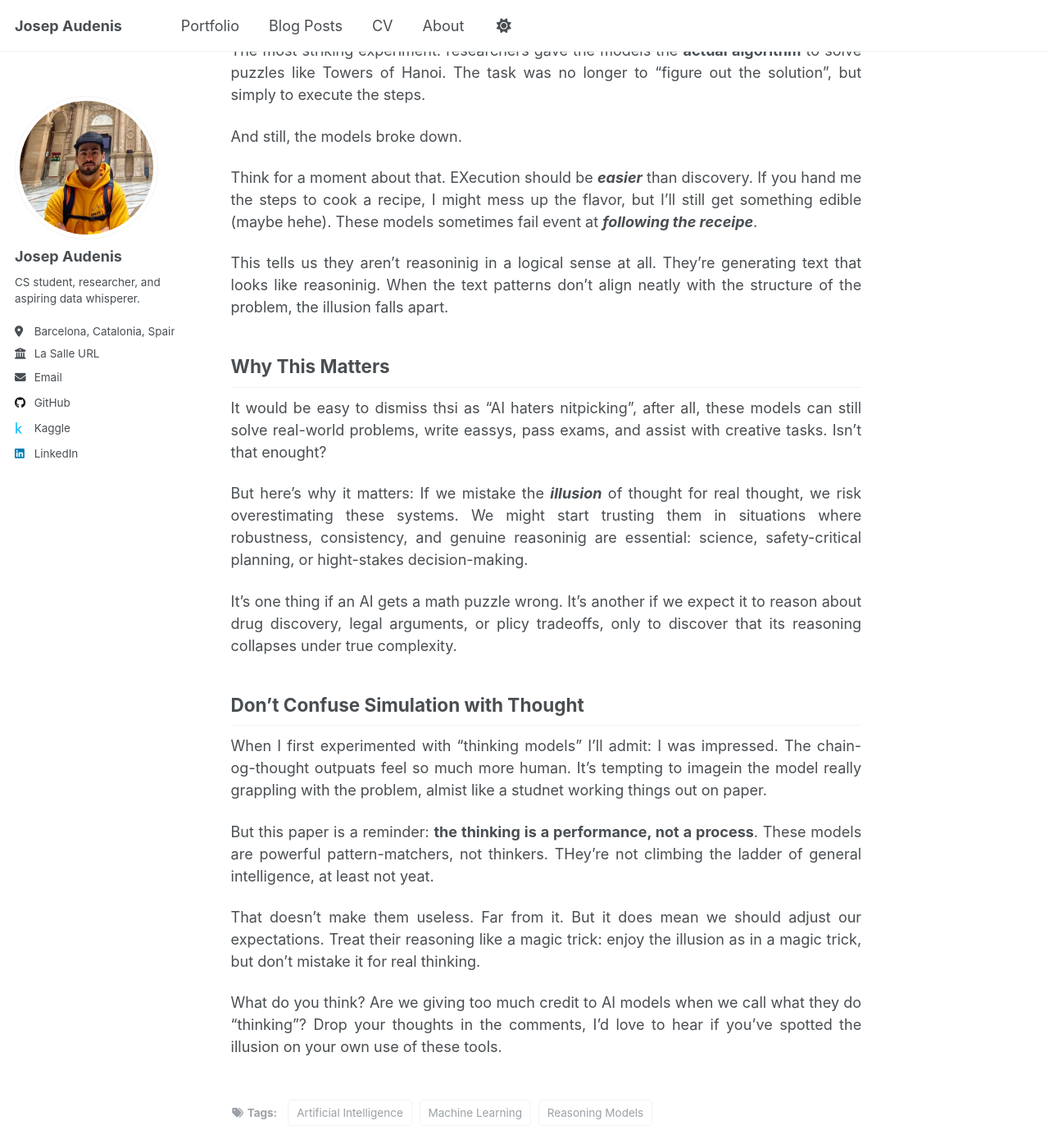
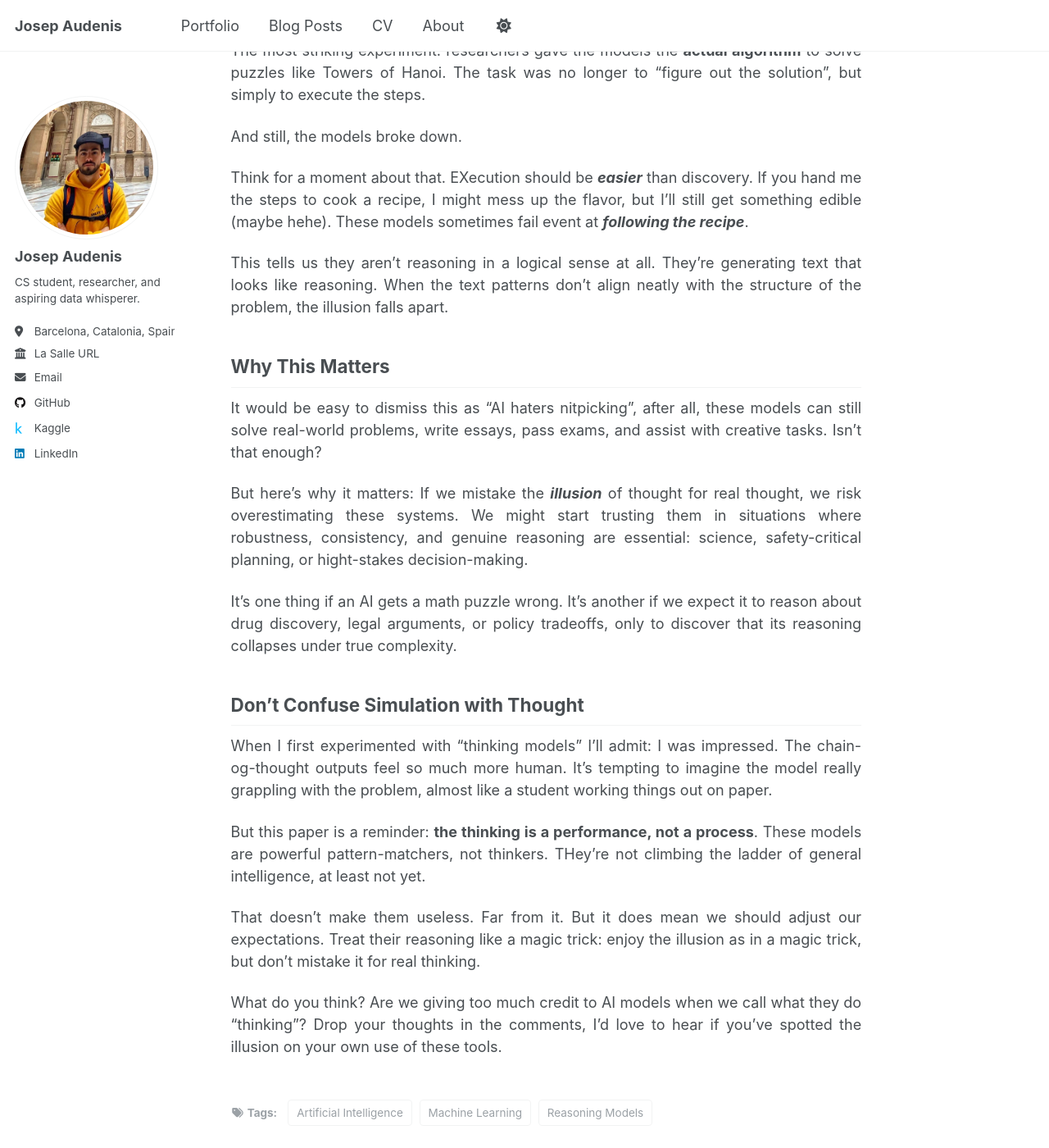
Before and after one commit to josep-audenis/josep-audenis.github.io, a Jekyll site: the page built from _posts/2025-08-11-illusion-of-thinking.md, in a window 1280 px wide and 1400 px high, scrolled down 1821 px. Shown: the whole window at 82% size. Built offline with Jekyll 4.4.1, drawn with Linux system fonts in a browser that asks for light colours; comment, search, counter and statistics services are not loaded; some of the changed text lies outside the part shown.

Commit message:
spelling

```diff
--- a/_posts/2025-08-11-illusion-of-thinking.md
+++ b/_posts/2025-08-11-illusion-of-thinking.md
@@ -2,19 +2,19 @@
 title: "The Illusion of Thinking: WHy AI Reasoning Models Aren't Really Thinking"
 date: 2025-08-11
 permalink: /posts/2025/08/illusion-of-thinking/
-excerpt: "AI reasoninig models write text that looks like thought. But under the surface, the reasoning collapses, revealing that what  we're seeing is not true thinking, it's an illusion."
+excerpt: "AI reasoning models write text that looks like thought. But under the surface, the reasoning collapses, revealing that what  we're seeing is not true thinking, it's an illusion."
 tags:
     - Artificial Intelligence
     - Machine Learning
     - Reasoning Models
 ---
 
-When you read an answer from a modern AI, it feels like the model is ***"thinking"***. The step-by-step reasoning, the self-reflection, the way it works through puzzels, it mimics human thought almost uncannily. But a new paper from Apple researchers, [***The Illusion of Thinking: UNderstanding the Strengths and Limitations of Reasoning Models via the Lens of Problem COmplexity***](https://arxiv.org/pdf/2506.06941?), makes one thing clear: **models aren't actually thinking**.
+When you read an answer from a modern AI, it feels like the model is ***"thinking"***. The step-by-step reasoning, the self-reflection, the way it works through puzzles, it mimics human thought almost uncannily. But a new paper from Apple researchers, [***The Illusion of Thinking: UNderstanding the Strengths and Limitations of Reasoning Models via the Lens of Problem COmplexity***](https://arxiv.org/pdf/2506.06941?), makes one thing clear: **models aren't actually thinking**.
 
-Instead, they're generating reasoninig-shaped text. And when we probe them with controlled environments like Towers of Hnaoi, Checker Jumping, River Crossing, and Blocks World, the illusion cracks.
+Instead, they're generating reasoning-shaped text. And when we probe them with controlled environments like Towers of Hanoi, Checker Jumping, River Crossing, and Blocks World, the illusion cracks.
 
 
-## Thre Regims for "Reasoning"
+## The Regimes for "Reasoning"
 
 One of the most interesting insights from the paper is that models behave in three distinct regimes:
 
@@ -31,19 +31,19 @@ This is powerful, because it shows us that "thinking mode" doesn't scale into tr
 
 ## When More Thinking Becomes Less Thinking
 
-Here's the most counterintuitive finding: as tasks get harder, reasoninig models **think less**.
+Here's the most counterintuitive finding: as tasks get harder, reasoning models **think less**.
 
-Normally, you'd expect that if a problem is more complex, the model would use its token budget to generate more reasoninig. But the opposite happens: they reduce their effort, even though they still have space left.
+Normally, you'd expect that if a problem is more complex, the model would use its token budget to generate more reasoning. But the opposite happens: they reduce their effort, even though they still have space left.
 
-It's as if a student facing a difficult exam question, wrote one line of scratch work and then gave up. Not because they were out of paper, but because they didn't know how to proceed. The "illusiong of thought" is revealed here: what looks like effort isn't backed by actual problem-solving ability.
+It's as if a student facing a difficult exam question, wrote one line of scratch work and then gave up. Not because they were out of paper, but because they didn't know how to proceed. The "illusion of thought" is revealed here: what looks like effort isn't backed by actual problem-solving ability.
 
 ## Overthinking, Fixation, and Collapse
 
-When problems are easy, models do something oddly human: **they overthink**. They might land on the right soultion quickly but then continue exploring wrong alternatives, wasting effort.
+When problems are easy, models do something oddly human: **they overthink**. They might land on the right solution quickly but then continue exploring wrong alternatives, wasting effort.
 
 When problems get harder, the opposite happens: they **fixate**. They latch onto an incorrect path early on and keep digging deeper into the hole, unable to step back  and correct themselves.
 
-Humans can somteimes recognize, "Wait, this path isn't working, let's backtrack", but models rarely do. The researchers call this **"limited self-correction"**, and it exposes another gap: the models don't have a ***meta-level awareness*** of their own reasoning. They can't truly evaluate their thoughts, only simulate what evaluation ***might*** sound like.
+Humans can sometimes recognize, "Wait, this path isn't working, let's backtrack", but models rarely do. The researchers call this **"limited self-correction"**, and it exposes another gap: the models don't have a ***meta-level awareness*** of their own reasoning. They can't truly evaluate their thoughts, only simulate what evaluation ***might*** sound like.
 
 ## Even With the Answer, They Fail
 
@@ -51,23 +51,23 @@ The most striking experiment: researchers gave the models the **actual algorithm
 
 And still, the models broke down.
 
-Think for a moment about that. EXecution should be ***easier*** than discovery. If you hand me the steps to cook a recipe, I might mess up the flavor, but I'll still get something edible (maybe hehe). These models sometimes fail event at ***following the receipe***.
+Think for a moment about that. EXecution should be ***easier*** than discovery. If you hand me the steps to cook a recipe, I might mess up the flavor, but I'll still get something edible (maybe hehe). These models sometimes fail event at ***following the recipe***.
 
-This tells us they aren't reasoninig in a logical sense at all. They're generating text that looks like reasoninig. When the text patterns don't align neatly with the structure of the problem, the illusion falls apart.
+This tells us they aren't reasoning in a logical sense at all. They're generating text that looks like reasoning. When the text patterns don't align neatly with the structure of the problem, the illusion falls apart.
 
 ## Why This Matters
 
-It would be easy to dismiss thsi as "AI haters nitpicking", after all, these models can still solve real-world problems, write eassys, pass exams, and assist with creative tasks. Isn't that enought?
+It would be easy to dismiss this as "AI haters nitpicking", after all, these models can still solve real-world problems, write essays, pass exams, and assist with creative tasks. Isn't that enough?
 
-But here's why it matters: If we mistake the ***illusion*** of thought for real thought, we risk overestimating these systems. We might start trusting them in situations where robustness, consistency, and genuine reasoninig are essential: science, safety-critical planning, or hight-stakes decision-making.
+But here's why it matters: If we mistake the ***illusion*** of thought for real thought, we risk overestimating these systems. We might start trusting them in situations where robustness, consistency, and genuine reasoning are essential: science, safety-critical planning, or hight-stakes decision-making.
 
-It's one thing if an AI gets a math puzzle wrong. It's another if we expect it to reason about drug discovery, legal arguments, or plicy tradeoffs, only to discover that its reasoning collapses under true complexity.
+It's one thing if an AI gets a math puzzle wrong. It's another if we expect it to reason about drug discovery, legal arguments, or policy tradeoffs, only to discover that its reasoning collapses under true complexity.
 
 ## Don't Confuse Simulation with Thought
 
-When I first experimented with "thinking models" I'll admit: I was impressed. The chain-og-thought outpuats feel so much more human. It's tempting to imagein the model really grappling with the problem, almist like a studnet working things out on paper.
+When I first experimented with "thinking models" I'll admit: I was impressed. The chain-og-thought outputs feel so much more human. It's tempting to imagine the model really grappling with the problem, almost like a student working things out on paper.
 
-But this paper is a reminder: **the thinking is a performance, not a process**. These models are powerful pattern-matchers, not thinkers. THey're not climbing the ladder of general intelligence, at least not yeat.
+But this paper is a reminder: **the thinking is a performance, not a process**. These models are powerful pattern-matchers, not thinkers. THey're not climbing the ladder of general intelligence, at least not yet.
 
 That doesn't make them useless. Far from it. But it does mean we should adjust our expectations. Treat their reasoning like a magic trick: enjoy the illusion as in a magic trick, but don't mistake it for real thinking.
 
```
Also changed, not shown: _posts/2025-08-14-hierarchical-reasoning.md (+11 -11 lines), _posts/2025-08-18-dynamic-chunking.md (+10 -10 lines), _posts/2025-08-21-research-radar.md (+4 -4 lines).
